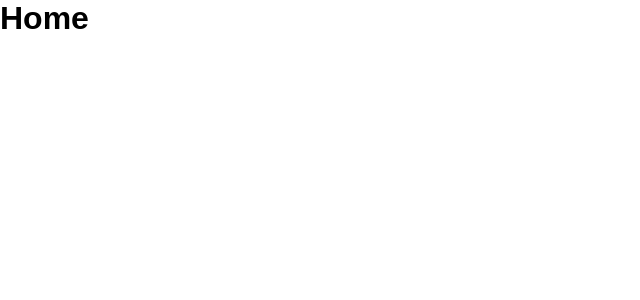
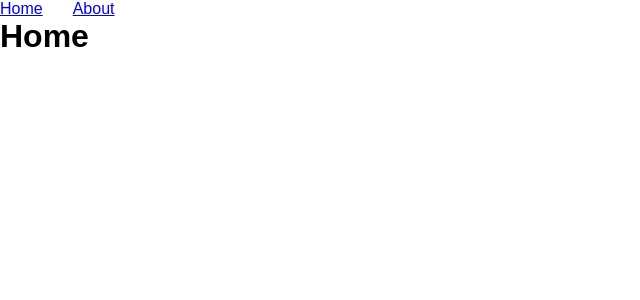
Before and after one commit to fernandojsmelo/tutorial-react-roout-dom, a React (Vite) app: page / in a window 1280 px wide. Shown: the top 300 px of the page, without its empty margins (0-640 px from the left). Built offline with nearby package versions, Linux system fonts and the light colour scheme.

Commit message:
Usando Links: Link vs a

```diff
--- /dev/null
+++ b/src/components/Menu/index.tsx
@@ -0,0 +1,13 @@
+import { Link } from 'react-router-dom';
+import './style.css';
+
+export const Menu = () => {
+  return (
+   <nav className='menu'>
+    <ul>
+      <li><Link to="/">Home</Link></li>
+      <li><Link to="/about">About</Link></li>
+    </ul>
+   </nav>
+  )
+}
--- /dev/null
+++ b/src/components/Menu/style.css
@@ -0,0 +1,5 @@
+.menu ul {
+  display: flex;
+  list-style: none;
+  gap: 30px;
+}
--- a/src/main.tsx
+++ b/src/main.tsx
@@ -5,10 +5,12 @@
 import { BrowserRouter, Routes, Route } from 'react-router-dom';
 import { Home } from './components/Home'
 import { About } from './components/About';
+import { Menu } from './components/Menu';
 
 ReactDOM.createRoot(document.getElementById('root')!).render(
   <React.StrictMode>
    <BrowserRouter>
+   <Menu />
     <Routes>
     <Route path='/' element={ <Home />} />
     <Route path='/about' element={ <About />} />
```
